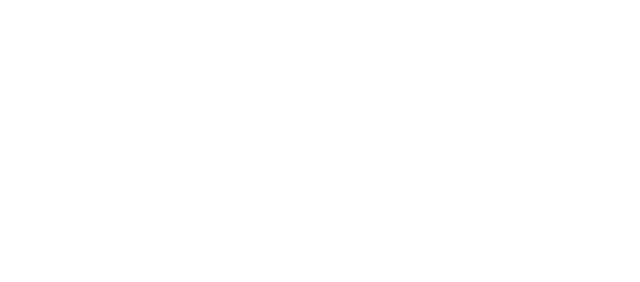
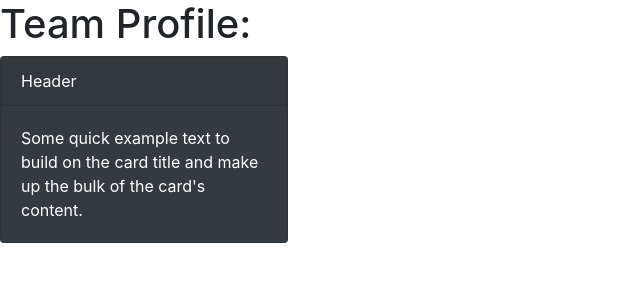
Before and after one commit to kristenpicard/Team-Profile-Generator, a website: page src/index.html in a window 1280 px wide. Shown: the whole page, without its empty margins (0-640 px from the left). Drawn offline with nearby package versions, Linux system fonts and the light colour scheme.

Commit message:
starting on HTML work up

```diff
--- a/src/index.html
+++ b/src/index.html
@@ -1 +1,23 @@
-<!-- This will be the mock up HTML to work on the outputted one. -->
+<!DOCTYPE html>
+<html lang="en">
+<head>
+    <meta charset="UTF-8">
+    <meta http-equiv="X-UA-Compatible" content="IE=edge">
+    <meta name="viewport" content="width=device-width, initial-scale=1.0">
+    <link rel="stylesheet" href="https://stackpath.bootstrapcdn.com/bootstrap/4.3.1/css/bootstrap.min.css" integrity="sha384-ggOyR0iXCbMQv3Xipma34MD+dH/1fQ784/j6cY/iJTQUOhcWr7x9JvoRxT2MZw1T" crossorigin="anonymous">
+    <title>Team Profile</title>
+    <style></style>
+    <div class="page-header">
+        <h1>Team Profile:</h1>
+    </div>
+</head>
+<body>
+    <div class="card text-white bg-dark mb-3" style="max-width: 18rem;">
+        <div class="card-header card-title">Header</div>
+        <div class="card-body">
+          <p class="card-text">Some quick example text to build on the card title and make up the bulk of the card's content.</p>
+        </div>
+      </div>
+
+</body>
+</html>
```
